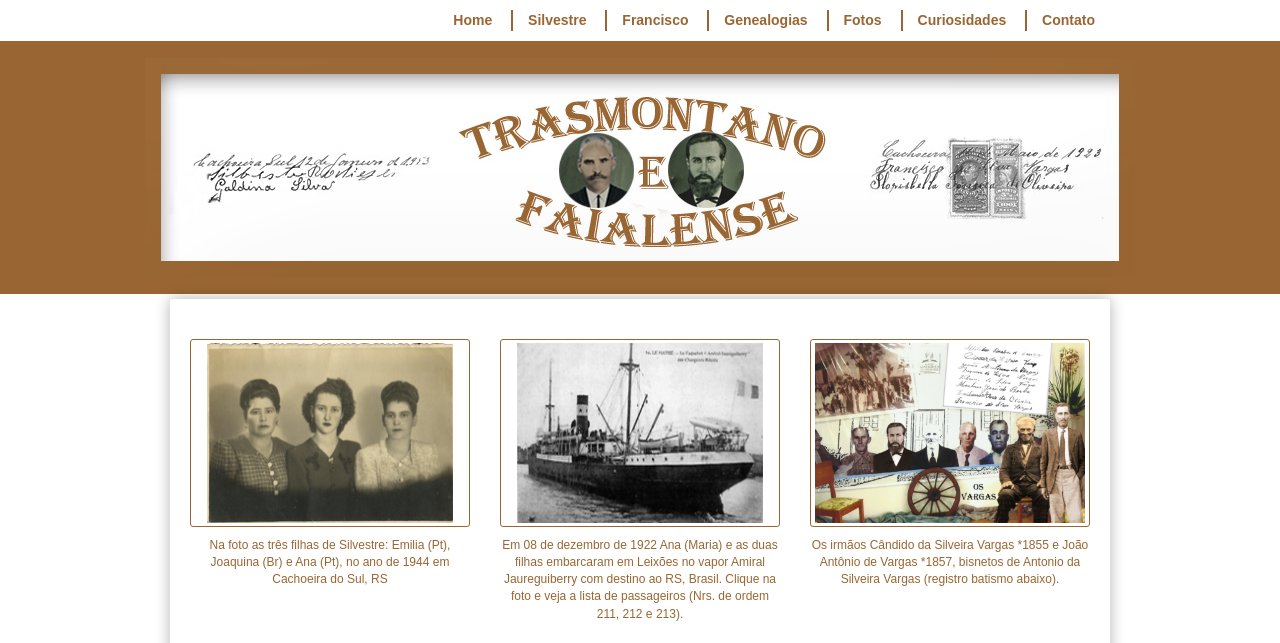
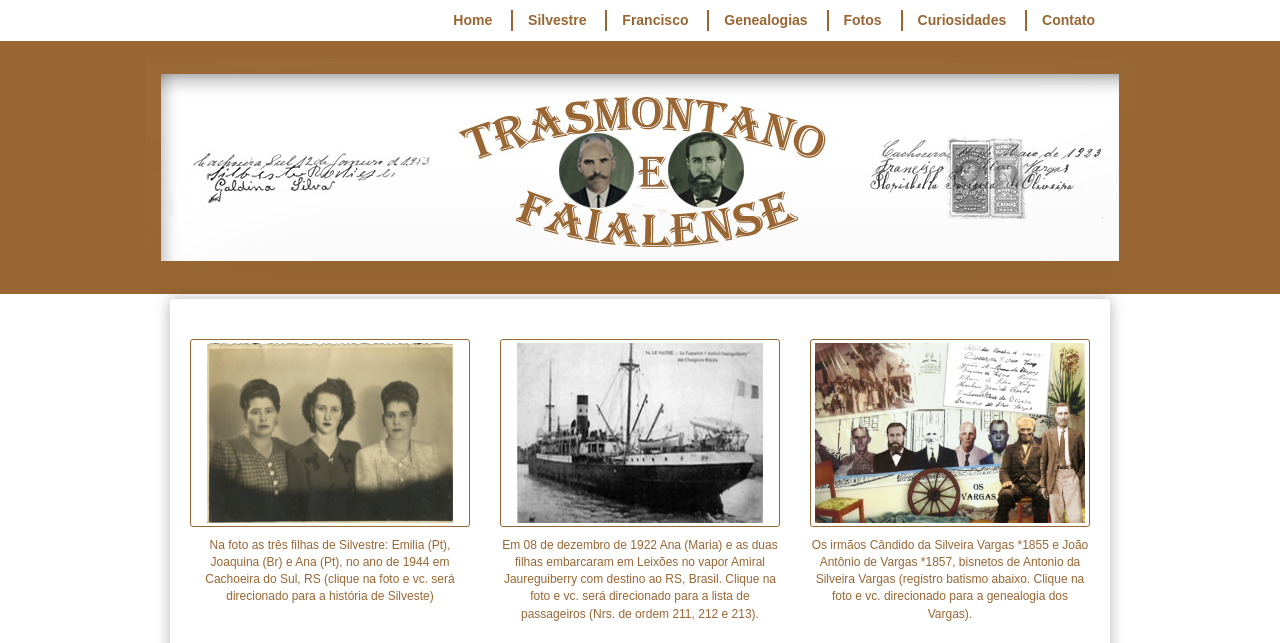
Before and after one commit to claudiovargas1955/claudiovargas1955.github.io, a Jekyll site: the page built from index.html, in a window 1280 px wide and 1400 px high, cut to the strip 0-643 px from the top of the window. Built offline with Jekyll 4.4.1, drawn with Linux system fonts in a browser that asks for light colours; some web fonts are replaced; some of the changed text lies outside the part shown.

Commit message:
Update index.html

```diff
--- a/index.html
+++ b/index.html
@@ -12,7 +12,8 @@
               <img src="images/irmas.png" class="img-responsive" alt="irmas">
             </a>
           </div>
-          <span class="subtitle">Na foto as três filhas de Silvestre: Emilia (Pt), Joaquina (Br) e Ana (Pt), no ano de 1944 em Cachoeira do Sul, RS</span>
+          <span class="subtitle">Na foto as três filhas de Silvestre: Emilia (Pt), Joaquina (Br) e Ana (Pt), no ano de 1944 em Cachoeira
+          do Sul, RS (clique na foto e vc. será direcionado para a história de Silveste)</span>
         </div>
         <div class="col-xs-4">
           <div class="img-container-border">
@@ -21,7 +22,8 @@
             </a>
           </div>
           <span class="subtitle">Em 08 de dezembro de 1922 Ana (Maria) e as duas filhas embarcaram em Leixões no vapor Amiral
-            Jaureguiberry com destino ao RS, Brasil. Clique na foto e veja a lista de passageiros (Nrs. de ordem 211, 212 e 213).</span>
+            Jaureguiberry com destino ao RS, Brasil. Clique na foto e vc. será direcionado para a lista de passageiros (Nrs. de ordem
+            211, 212 e 213).</span>
         </div>
          <div class="col-xs-4">
             <div class="img-container-border">
@@ -29,7 +31,8 @@
                 <img src="images/1445911200vargas_home.png" alt="home">
               </a>
             </div>
-            <span class="subtitle">Os irmãos Cândido da Silveira Vargas *1855 e João Antônio de Vargas *1857, bisnetos de Antonio da Silveira Vargas (registro batismo abaixo).</span>
+            <span class="subtitle">Os irmãos Cândido da Silveira Vargas *1855 e João Antônio de Vargas *1857, bisnetos de Antonio da
+            Silveira Vargas (registro batismo abaixo. Clique na foto e vc. direcionado para a genealogia dos Vargas).</span>
         </div>
       </div>
 
@@ -42,7 +45,9 @@
           </div>
           <span class="subtitle">Registro de batismo de Antonio da Silveira Vargas,
           nascido na freguesia de Santa Luzia de Castelo Branco, Ilha do Faial, Açores.
-          Chegou no ano de 1766 na Enseada do Brito, SC, onde casou com Josefa Maria de Jesus.</span>
+          Chegou no ano de 1766 na Enseada do Brito, SC, onde casou com Josefa Maria de Jesus (clique na foto e vc. será direcionado
+          para o livro de registro de batismo da Ilha do Faial).
+           .</span>
           <span class="fonte">Fonte: CCA/DRaC</span>
         </div>
 
```
